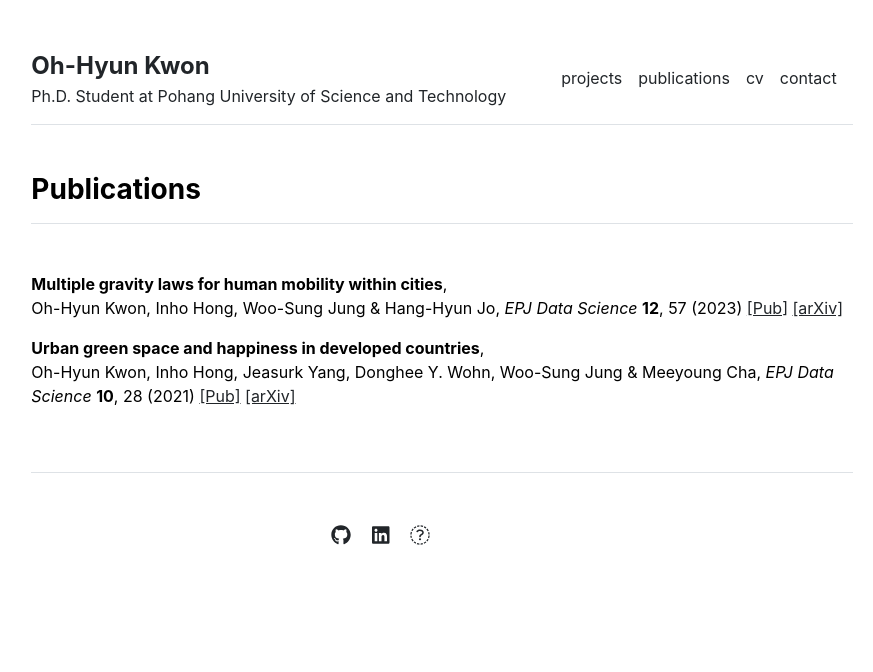
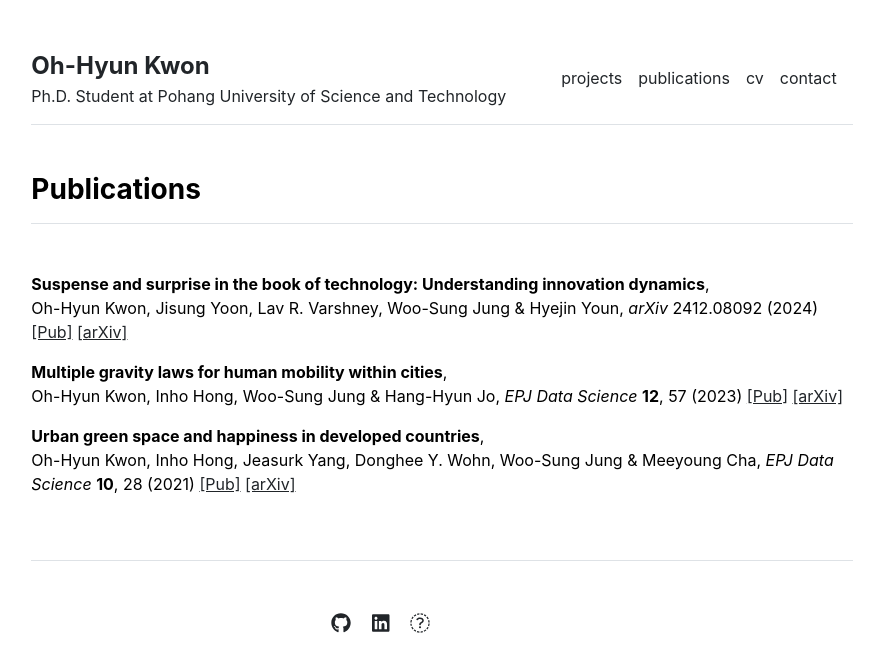
Before and after one commit to pothyd/pothyd.github.io, a Jekyll site: the page built from index.md, in a window 1280 px wide. Shown: the top 672 px of the page, without its empty margins (198-1071 px from the left). Built offline with Jekyll 4.4.1, drawn with Linux system fonts in a browser that asks for light colours.

Commit message:
Update publications.yml

```diff
--- a/_data/publications.yml
+++ b/_data/publications.yml
@@ -1,8 +1,10 @@
 featured:
+- {name: '<b>Suspense and surprise in the book of technology: Understanding innovation dynamics</b>, <br>Oh-Hyun Kwon, Jisung Yoon, Lav R. Varshney, Woo-Sung Jung & Hyejin Youn, <i>arXiv</i> 2412.08092 (2024)', arxiv: 'https://arxiv.org/abs/2412.08092'}
 - {name: '<b>Multiple gravity laws for human mobility within cities</b>, <br>Oh-Hyun Kwon, Inho Hong, Woo-Sung Jung & Hang-Hyun Jo, <i>EPJ Data Science</i> <b>12</b>, 57 (2023)', url: 'https://epjdatascience.springeropen.com/articles/10.1140/epjds/s13688-023-00438-x', arxiv: 'https://arxiv.org/abs/2305.15665'}
 - {name: '<b>Urban green space and happiness in developed countries</b>, <br>Oh-Hyun Kwon, Inho Hong, Jeasurk Yang, Donghee Y. Wohn, Woo-Sung Jung & Meeyoung Cha, <i>EPJ Data Science</i> <b>10</b>, 28 (2021)', url: 'https://epjdatascience.springeropen.com/articles/10.1140/epjds/s13688-021-00278-7', arxiv: 'https://arxiv.org/abs/2101.00807'}
 
 index:
+- {name: '<b>Suspense and surprise in the book of technology: Understanding innovation dynamics</b>, <br>Oh-Hyun Kwon, Jisung Yoon, Lav R. Varshney, Woo-Sung Jung & Hyejin Youn, <i>arXiv</i> 2412.08092 (2024)', arxiv: 'https://arxiv.org/abs/2412.08092'}
 - {name: '<b>Multiple gravity laws for human mobility within cities</b>, <br>Oh-Hyun Kwon, Inho Hong, Woo-Sung Jung & Hang-Hyun Jo, <i>EPJ Data Science</i> <b>12</b>, 57 (2023)', url: 'https://epjdatascience.springeropen.com/articles/10.1140/epjds/s13688-023-00438-x', arxiv: 'https://arxiv.org/abs/2305.15665'}
 - {name: '<b>Urban green space and happiness in developed countries</b>, <br>Oh-Hyun Kwon, Inho Hong, Jeasurk Yang, Donghee Y. Wohn, Woo-Sung Jung & Meeyoung Cha, <i>EPJ Data Science</i> <b>10</b>, 28 (2021)', url: 'https://epjdatascience.springeropen.com/articles/10.1140/epjds/s13688-021-00278-7', arxiv: 'https://arxiv.org/abs/2101.00807'}
 - {name: '<b>Tracing the evolution of physics with a keyword co-occurrence network</b>, <br>Taekho You, Jisung Yoon, Oh-Hyun Kwon & Woo-Sung Jung, <i>Journal of the Korean Physical Society</i> <b>78</b>, 236–243 (2021)', url: 'https://link.springer.com/article/10.1007/s40042-020-00051-5', arxiv: 'https://arxiv.org/abs/2010.06111'}
```
